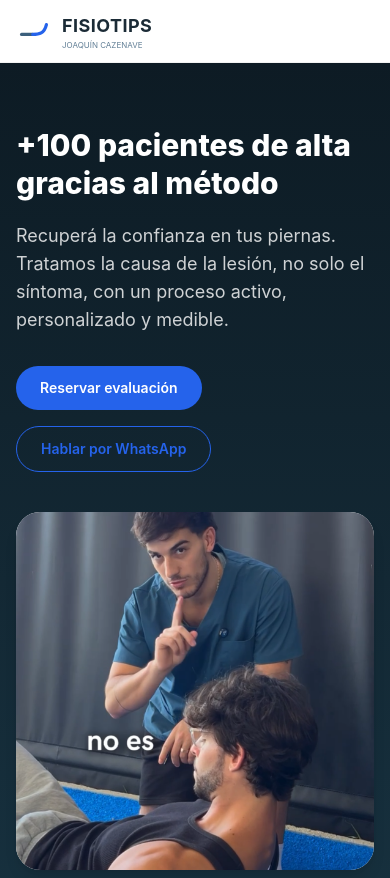
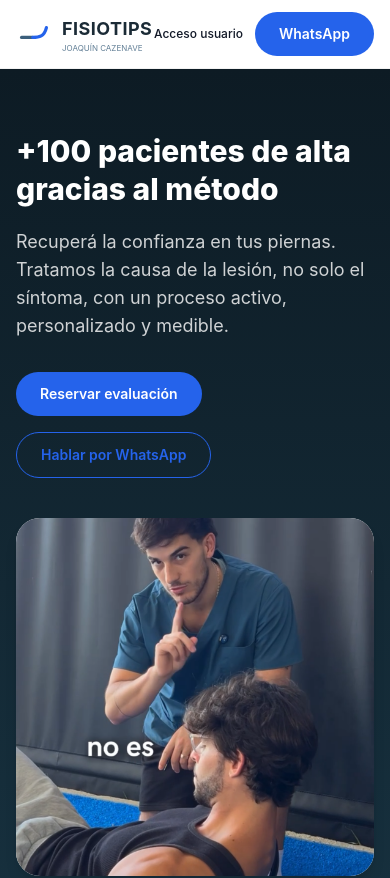
Before and after one commit to fisiotipss/fisiotips-web, a Next.js app: page / in a window 390 px wide. Shown: the top 878 px of the page. Built offline with nearby package versions, Linux system fonts and the light colour scheme.

Commit message:
Make 'Acceso usuario' visible on mobile devices

```diff
--- a/components/Nav.tsx
+++ b/components/Nav.tsx
@@ -42,7 +42,7 @@
           ))}
         </nav>
 
-        <div className="hidden sm:flex items-center gap-3">
+        <div className="flex items-center gap-3">
           <a href="/panel-pagos" className="text-xs text-gray-900 hover:text-gray-600 font-medium">
             Acceso usuario
           </a>
```
